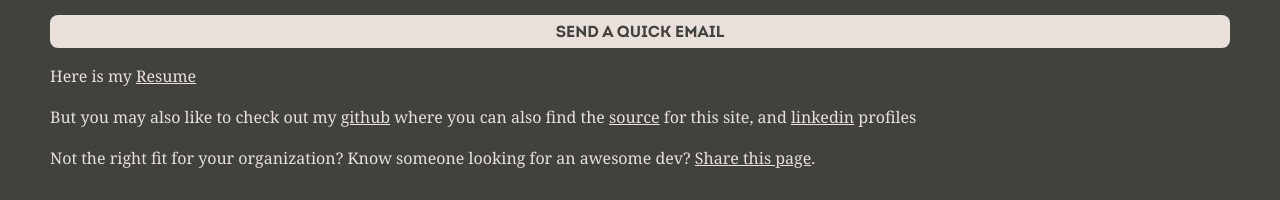
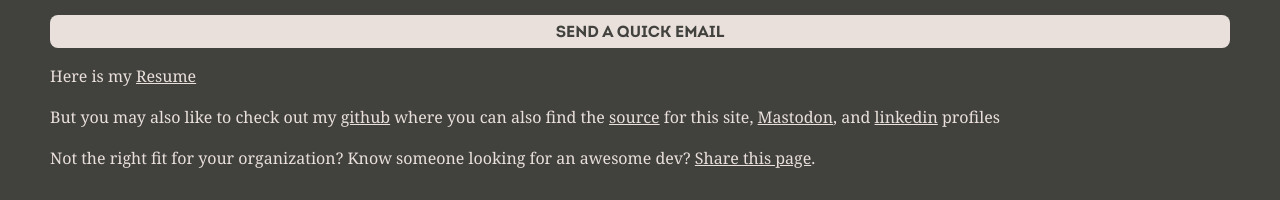
Before and after one commit to s8m2s/s8m2s.github.io, a Jekyll site: the page built from index.html, in a window 1280 px wide and 900 px high, scrolled down 3174 px. Shown: the part 697-897 px from the top of the window. Built offline with Jekyll 4.4.1, drawn with Linux system fonts in a browser that asks for light colours.

Commit message:
Added mastodon link for verification

```diff
--- a/index.html
+++ b/index.html
@@ -137,7 +137,7 @@ canonical: http://www.scottstamile.com
     <p>Shoot me a message If you're interested in chatting about your next project.</p>
     <p><a href="mailto:scottstamile@gmail.com" title="email Scott" class="btn">Send a quick Email</a></p>
     <p>Here is my <a href="/resume" title="Scott's Resume PDF">Resume</a>
-    <p>But you may also like to check out my <a href="https://github.com/s8m2s">github</a> where you can also find the <a href="https://github.com/s8m2s/s8m2s.github.io">source</a> for this site, and <a href="#">linkedin</a> profiles</p>
+    <p>But you may also like to check out my <a href="https://github.com/s8m2s">github</a> where you can also find the <a href="https://github.com/s8m2s/s8m2s.github.io">source</a> for this site, <a rel="me" href="https://mastodon.social/@scottstamile">Mastodon</a>, and <a href="#">linkedin</a> profiles</p>
     <p>Not the right fit for your organization? Know someone looking for an awesome dev? <a href="#">Share this page</a>.</p>
   </footer>
 </div>
```
